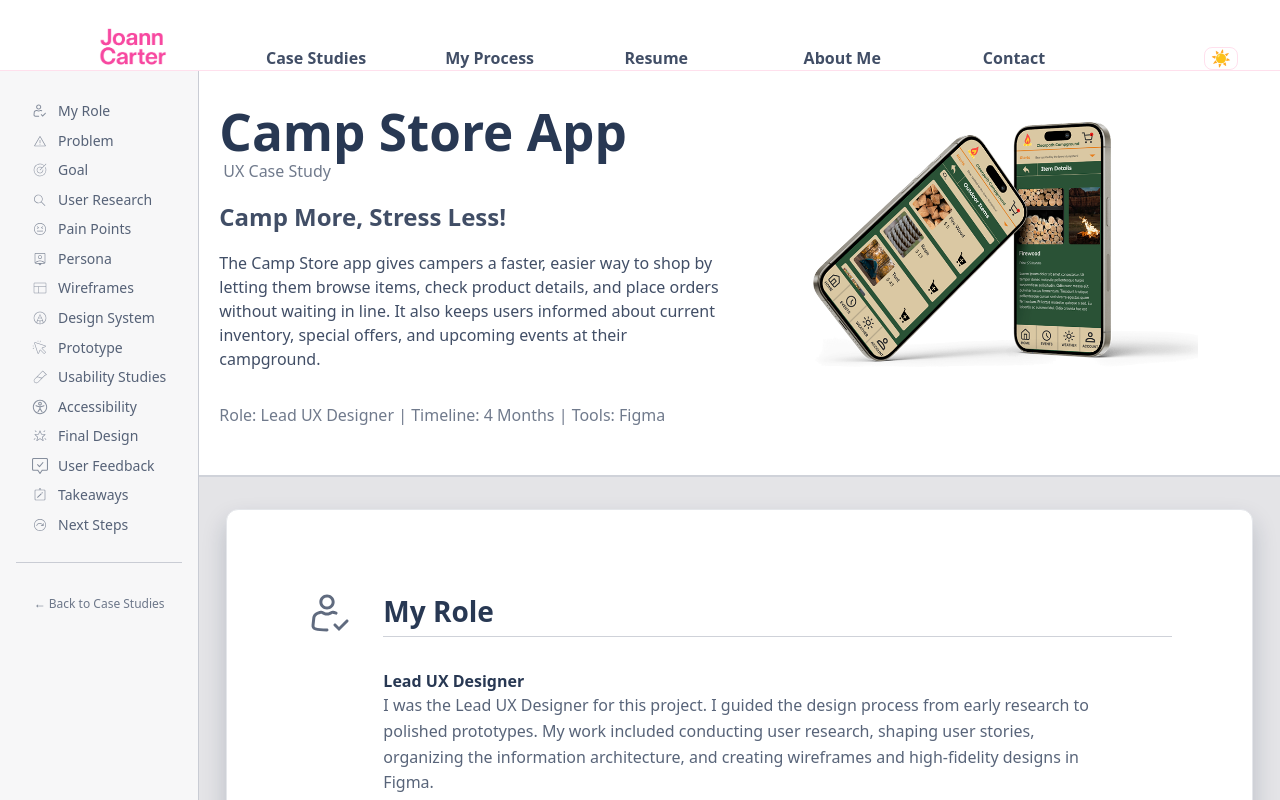
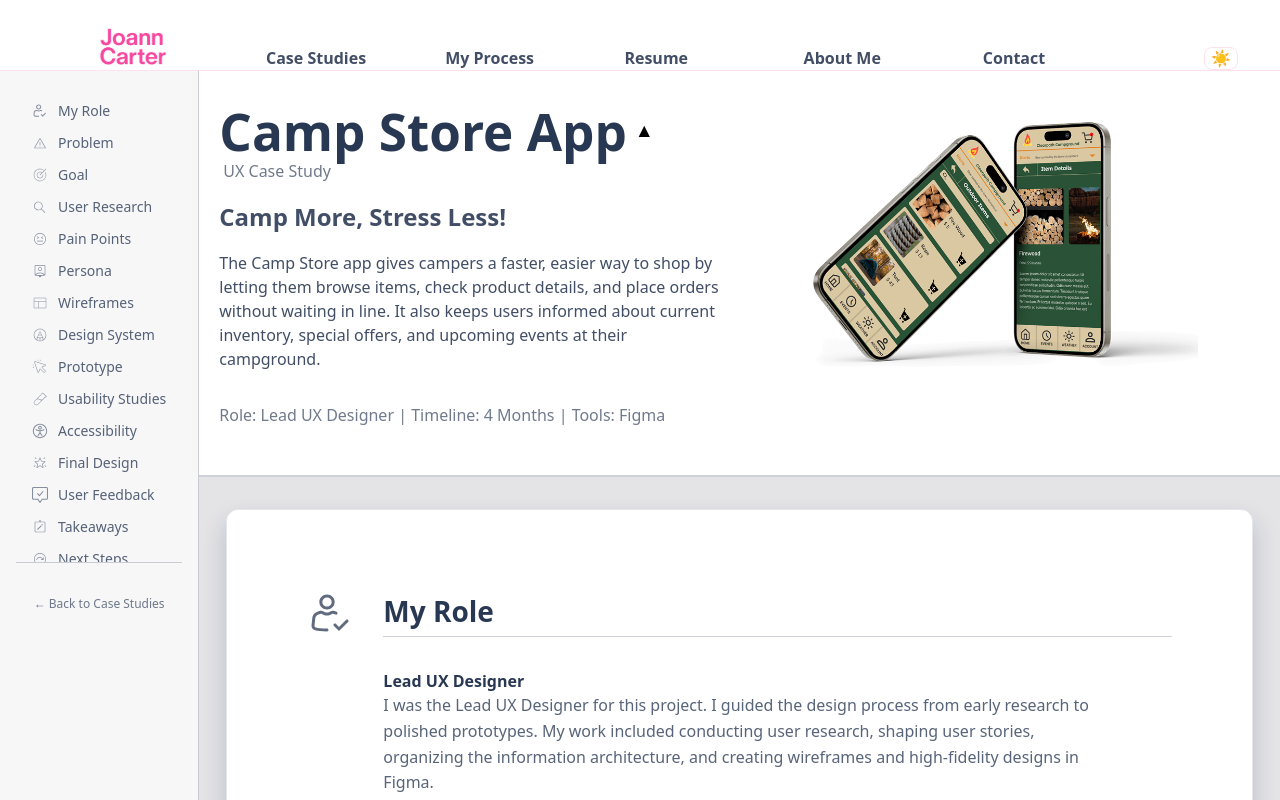
Before and after one commit to lioness3/ux_portfolio_26, a React (Vite) app: page /case-study/0 in a window 1280 px wide. Shown: the top 800 px of the page. Built offline with nearby package versions, Linux system fonts and the light colour scheme.

Commit message:
add hide and show feature for the case study header

```diff
--- a/src/data/caseStudies.js
+++ b/src/data/caseStudies.js
@@ -554,6 +554,11 @@ export const caseStudies = [
         icon: nextStepsIcon,
         items: [
           {
+            title: "Enhance UI Consistency",
+            description:
+              "Introduce a defined color palette, typography system, and sample data to create a more polished and realistic interface.",
+          },
+          {
             title: "Expand Inventory Features",
             description:
               "Add support for editing, removing, and updating keg entries to create a more complete inventory workflow.",
@@ -563,11 +568,6 @@ export const caseStudies = [
             description:
               "Refactor how items are stored to support future scalability, such as categories, quantities, and keg status tracking.",
           },
-          {
-            title: "Enhance UI Consistency",
-            description:
-              "Introduce a defined color palette, typography system, and sample data to create a more polished and realistic interface.",
-          },
         ],
       },
     },
--- a/src/pages/CaseStudyDetail.jsx
+++ b/src/pages/CaseStudyDetail.jsx
@@ -11,6 +11,7 @@ function CaseStudyDetail({ studies }) {
   const { id } = useParams();
   const study = studies.find((s, idx) => String(idx) === id);
   const [contentsOpen, setContentsOpen] = useState(false);
+  const [headerOpen, setHeaderOpen] = useState(true);
   if (!study) return <div>Case study not found.</div>;
 
   const categories = study.categories;
@@ -35,13 +36,27 @@ function CaseStudyDetail({ studies }) {
         <div className="case-study-header">
           {/* left column in header */}
           <div className="case-study-header-col1">
+            {/* HIDES AND SHOWS THE HEADER DETAILS */}
+            <div className="header-title-row">
               <h1 className="case-study-header-title">{study.title}</h1>
+              <button
+                className="header-toggle-btn"
+                onClick={() => setHeaderOpen((prev) => !prev)}
+              >
+                {headerOpen ? "▲" : "▼"}
+              </button>
+            </div>
 
             <span className="case-study-header-type">{study.type}</span>
+            {headerOpen && (
+              <>
                 <h2 className="case-study-header-catchPhrase">{catchPhrase}</h2>
                 <p className="case-study-header-summary">{summary}</p>
+              </>
+            )}
           </div>
           {/* right content in header- image */}
+          {headerOpen && (
             <div className="case-study-header-col2">
               <img
                 src={study.caseStudyHeaderImage}
@@ -49,7 +64,9 @@ function CaseStudyDetail({ studies }) {
                 className="case-study-header-image"
               />
             </div>
+          )}
           {/* bottom details in header */}
+          {headerOpen && (
             <div className="case-study-header-bottom">
               {sourceCode && (
                 <Button
@@ -69,6 +86,7 @@ function CaseStudyDetail({ studies }) {
               <span>Tools: </span>
               {tools}
             </div>
+          )}
           {/* Mobile-only Contents button */}
           <button
             className="contents-btn"
--- a/src/styles/caseStudyDetailPage.css
+++ b/src/styles/caseStudyDetailPage.css
@@ -32,6 +32,21 @@
     "bottom bottom";
   padding: 2rem 0.25rem;
   border-bottom: 2px solid var(--border-secondary);
+}
+/* HIDES AND SHOWS THE HEADER DETAILS */
+
+.header-title-row {
+  display: flex;
+  align-items: center;
+  gap: 0.5rem;
+}
+
+.header-toggle-btn {
+  background: none;
+  border: none;
+  font-size: 1.2rem;
+  cursor: pointer;
+  padding: 0;
 }
 .case-study-header-col1 {
   grid-area: col1;
@@ -98,6 +113,7 @@
 .side-menu-list {
   list-style: none;
   padding: 1rem;
+  gap: 1rem;
   margin: 0;
   display: flex;
   flex-direction: column;
@@ -105,10 +121,6 @@
   overflow-y: auto;
   min-height: 0;
   border-bottom: 1px solid var(--border-secondary);
-}
-
-.side-menu-item {
-  flex: 1;
 }
 
 .side-menu-link {
```
Lines whose indentation alone changed are shown as unchanged.
